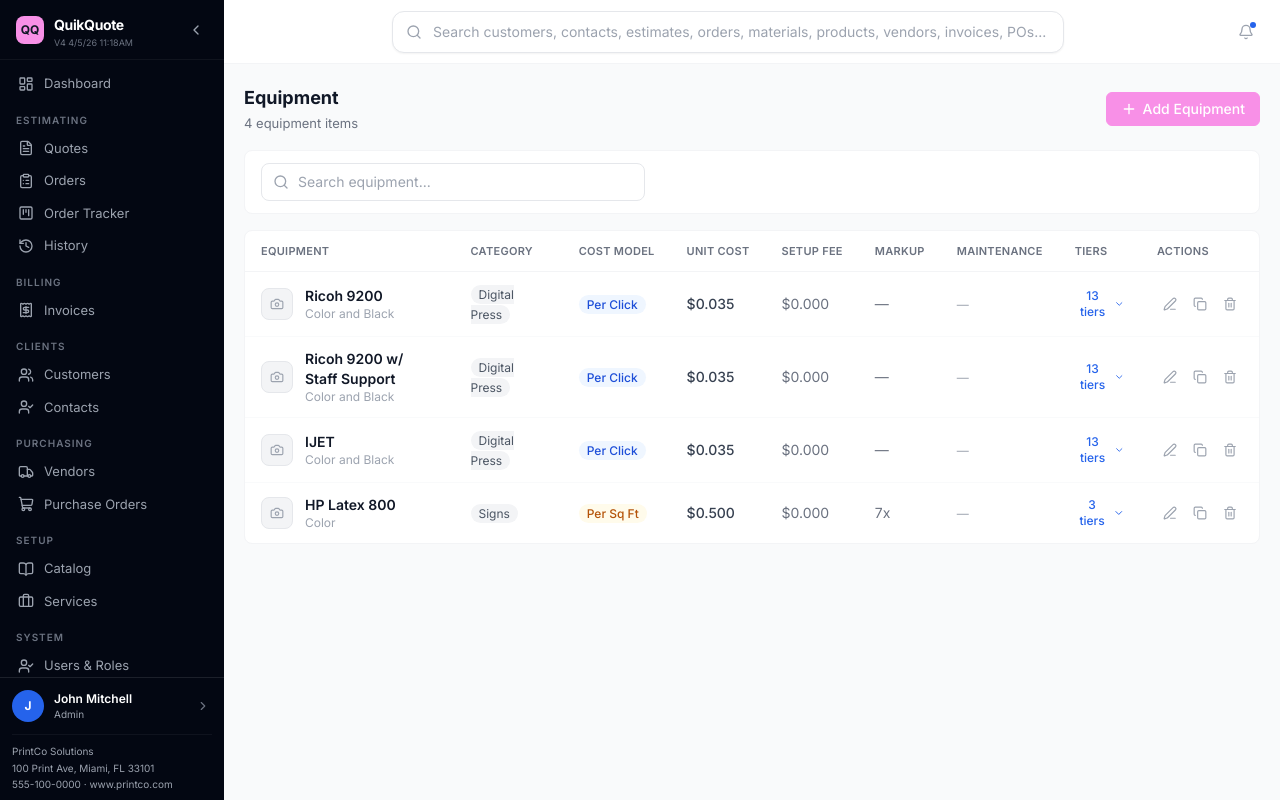
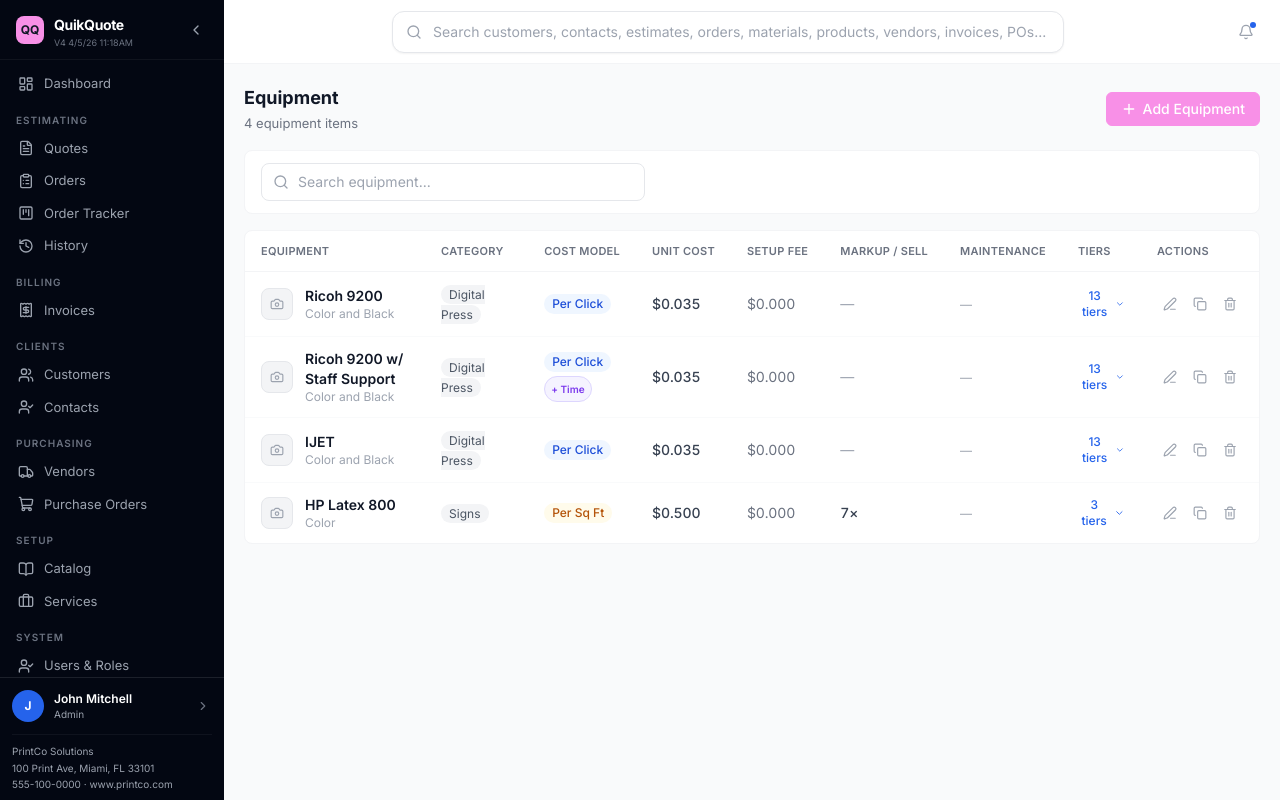
Before and after one commit to jorfdz/QuickQuote, a React (Vite) app: page /equipment in a window 1280 px wide. Built offline with nearby package versions, Linux system fonts and the light colour scheme.

Commit message:
Update index.tsx

```diff
--- a/src/pages/Equipment/index.tsx
+++ b/src/pages/Equipment/index.tsx
@@ -578,7 +578,7 @@ export const Equipment: React.FC = () => {
 
       {/* Equipment Table */}
       <Card>
-        <Table headers={['Equipment', 'Category', 'Cost Model', 'Unit Cost', 'Setup Fee', 'Markup', 'Maintenance', 'Tiers', 'Actions']}>
+        <Table headers={['Equipment', 'Category', 'Cost Model', 'Unit Cost', 'Setup Fee', 'Markup / Sell', 'Maintenance', 'Tiers', 'Actions']}>
           {filteredEquipment.map(eq => {
             const isExpanded = expandedEquipId === eq.id;
             const colorTierCount = showColorTiers(eq) ? (eq.colorTiers || []).length : 0;
@@ -613,17 +613,49 @@ export const Equipment: React.FC = () => {
                   <td className="py-3 px-4">
                     <span className="text-xs bg-gray-100 text-gray-600 px-2 py-0.5 rounded-full">{eq.categoryApplies}</span>
                   </td>
+                  {/* Cost Model — unit + cost type */}
                   <td className="py-3 px-4">
-                    <span className={`text-xs px-2 py-0.5 rounded-full font-medium ${eq.costUnit === 'per_click' ? 'bg-blue-50 text-blue-700' : 'bg-amber-50 text-amber-700'}`}>
-                      {eq.costUnit === 'per_click' ? 'Per Click' : 'Per Sq Ft'}
-                    </span>
+                    <div className="flex flex-col gap-1">
+                      <span className={`text-xs px-2 py-0.5 rounded-full font-medium w-fit ${eq.costUnit === 'per_click' ? 'bg-blue-50 text-blue-700' : 'bg-amber-50 text-amber-700'}`}>
+                        {eq.costUnit === 'per_click' ? 'Per Click' : 'Per Sq Ft'}
+                      </span>
+                      {eq.costType === 'cost_plus_time' && (
+                        <span className="text-[10px] px-1.5 py-0.5 rounded-full font-semibold w-fit bg-violet-50 text-violet-600 border border-violet-200">
+                          + Time
+                        </span>
+                      )}
+                      {eq.costType === 'time_only' && (
+                        <span className="text-[10px] px-1.5 py-0.5 rounded-full font-semibold w-fit bg-sky-50 text-sky-600 border border-sky-200">
+                          Time Only
+                        </span>
+                      )}
+                    </div>
                   </td>
-                  <td className="py-3 px-4 text-sm font-medium text-gray-700">{formatCurrency(eq.unitCost)}</td>
-                  <td className="py-3 px-4 text-sm text-gray-500">{formatCurrency(eq.initialSetupFee)}</td>
-                  <td className="py-3 px-4 text-sm text-gray-500">
-                    {eq.markupMultiplier
-                      ? (eq.markupType === 'percent' ? `${eq.markupMultiplier}%` : `${eq.markupMultiplier}x`)
-                      : '—'}
+                  {/* Unit Cost — show split Color/Black when applicable */}
+                  <td className="py-3 px-4">
+                    {eq.colorCapability === 'Color and Black' && ((eq as any).colorUnitCost || (eq as any).blackUnitCost) ? (
+                      <div className="text-sm">
+                        <div className="text-blue-600 font-medium num">{formatCurrency((eq as any).colorUnitCost ?? eq.unitCost)}<span className="text-[10px] text-gray-400 ml-1">Color</span></div>
+                        <div className="text-gray-600 font-medium num">{formatCurrency((eq as any).blackUnitCost ?? eq.unitCost)}<span className="text-[10px] text-gray-400 ml-1">Black</span></div>
+                      </div>
+                    ) : (
+                      <span className="text-sm font-medium text-gray-700 num">{formatCurrency(eq.unitCost)}</span>
+                    )}
+                  </td>
+                  <td className="py-3 px-4 text-sm text-gray-500 num">{formatCurrency(eq.initialSetupFee)}</td>
+                  {/* Markup / Sell — "Table" if using tier pricing, else markup value */}
+                  <td className="py-3 px-4">
+                    {(eq as any).usePricingTiers ? (
+                      <span className="text-xs px-2 py-0.5 rounded-full font-semibold bg-emerald-50 text-emerald-700 border border-emerald-200">
+                        Table
+                      </span>
+                    ) : eq.markupMultiplier ? (
+                      <span className="text-sm text-gray-700 font-medium num">
+                        {eq.markupType === 'percent' ? `${eq.markupMultiplier}%` : `${eq.markupMultiplier}×`}
+                      </span>
+                    ) : (
+                      <span className="text-sm text-gray-400">—</span>
+                    )}
                   </td>
                   <td className="py-3 px-4">
                     {nextMaint ? (
```
